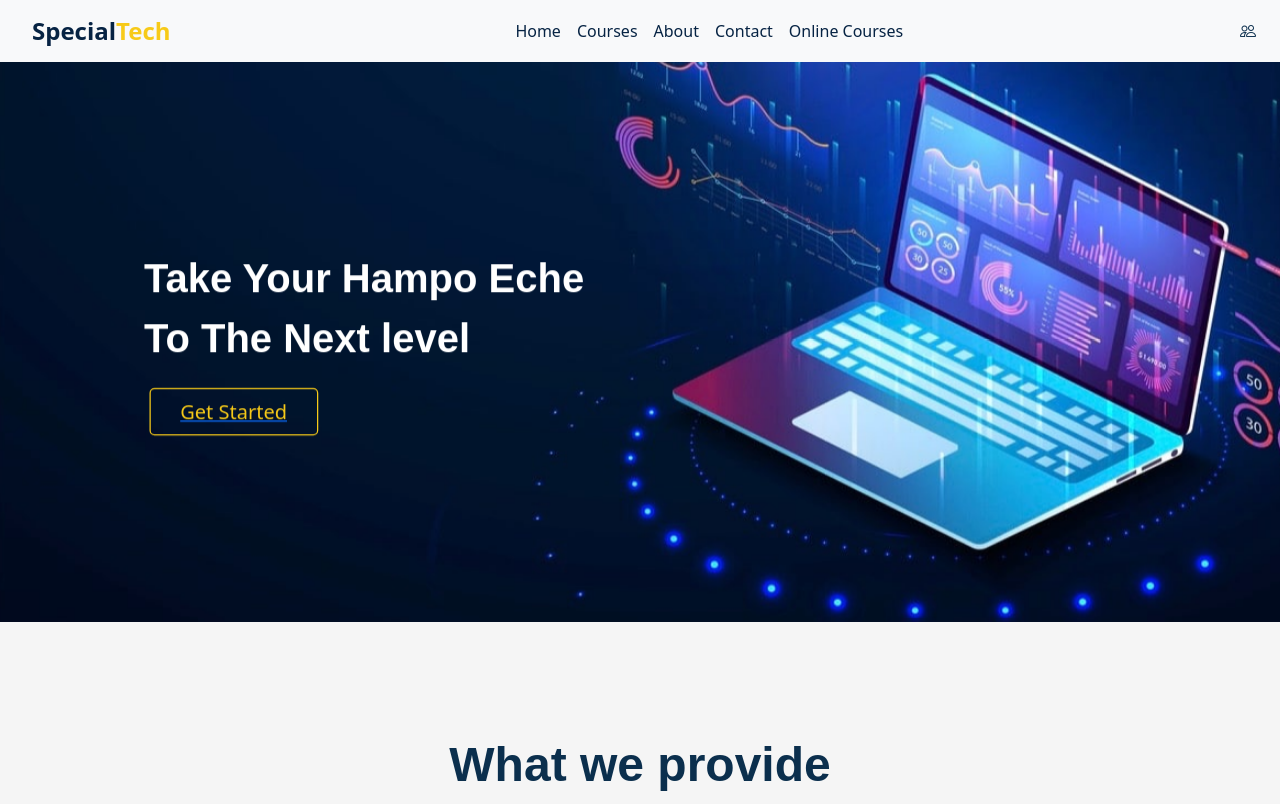
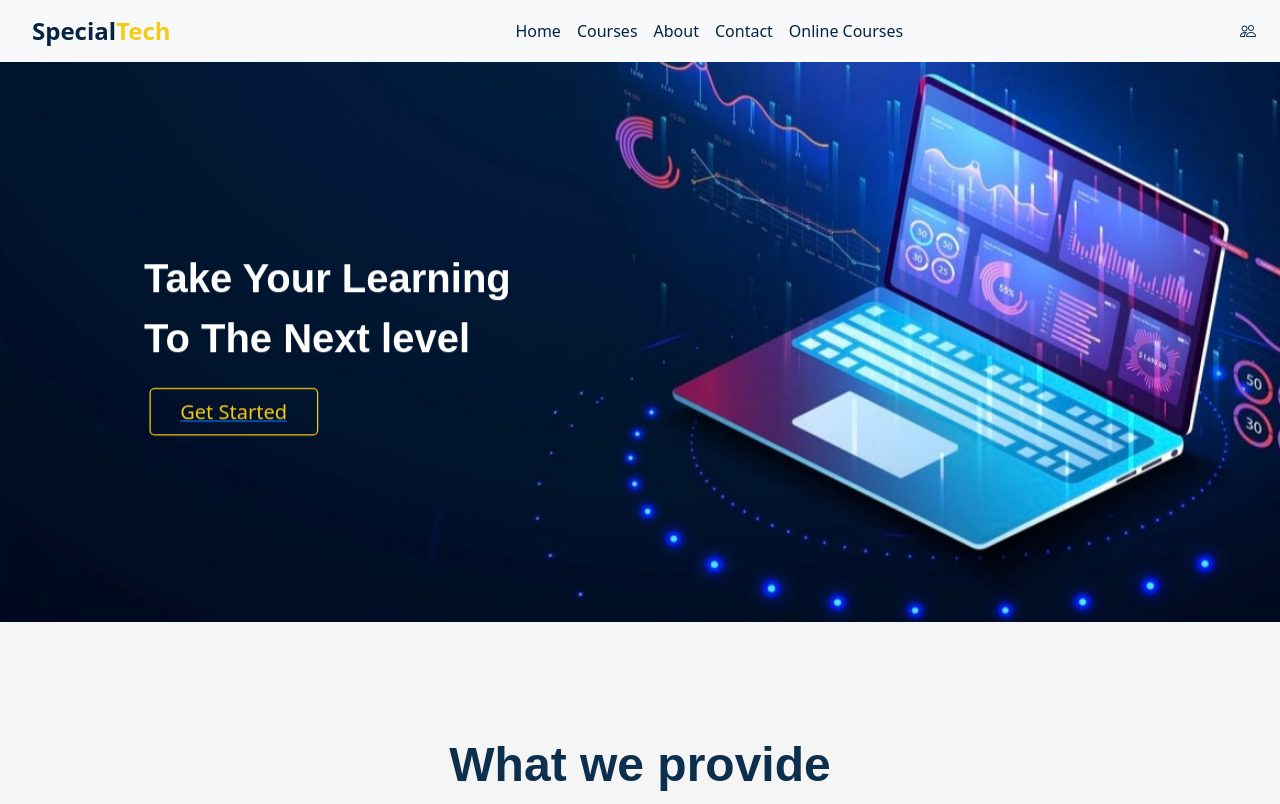
Before and after one commit to josephadebiyi91/SpecialTech, a plain HTML site: page index.html in a window 1280 px wide. Shown: the top 804 px of the page. Drawn offline with nearby package versions, Linux system fonts and the light colour scheme; a web font is replaced by a local one.

Commit message:
back to first stage

```diff
--- a/index.html
+++ b/index.html
@@ -106,7 +106,7 @@
           <div class="background">
             <div class="kenburns-top-left">
               <div class="inner-text">
-                <p class="in-text">Take Your Hampo Eche  <br>To The Next level</p>
+                <p class="in-text">Take Your Learning<br>To The Next level</p>
                 <a href="started.html"><button class="btn animated-btn thar-three px-4 mx-1">Get Started</button></a>
               </div>
 
```
